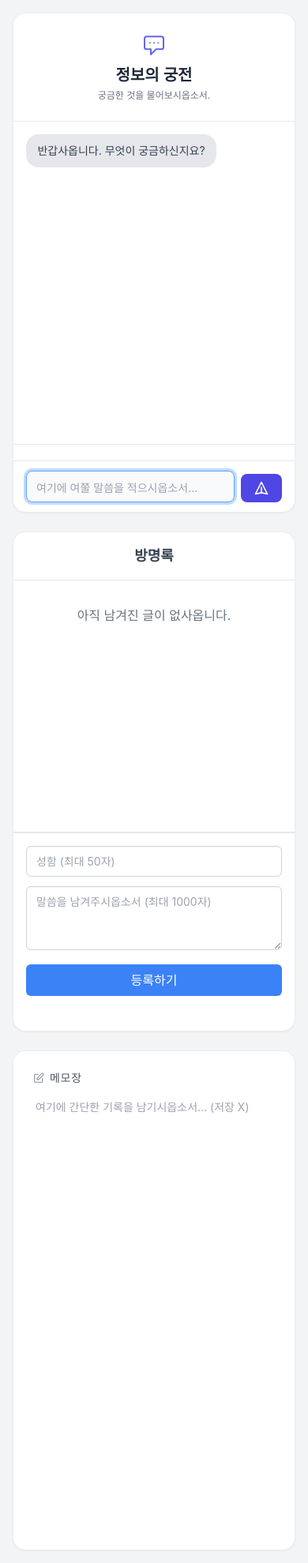
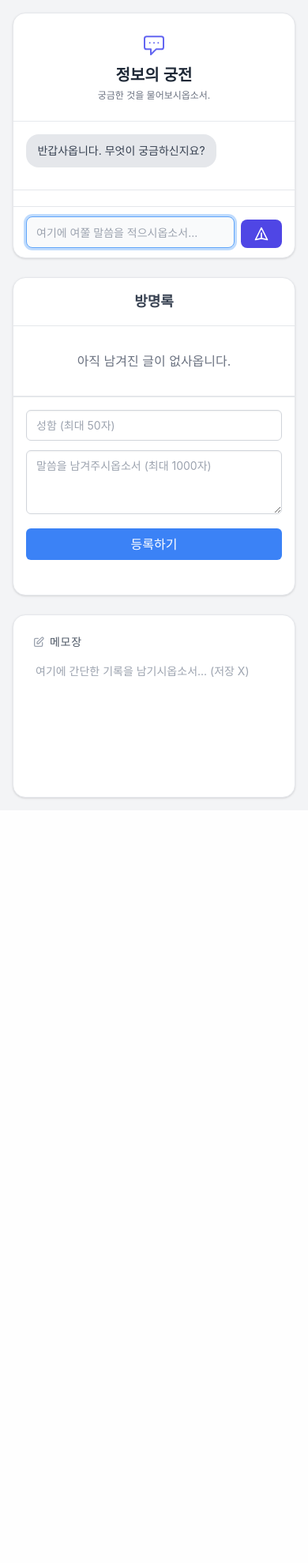
Before and after one commit to suke199800/sasuke, a Flask app: page / in a window 390 px wide. Shown: the whole page at 79% size. After the commit the page ends 1013 px from the top, so only its background shows below. Run offline with Flask 2, Linux system fonts and the light colour scheme; data that the repository does not hold is empty; some libraries are stand-ins or nearby versions.

Commit message:
Update index.html

```diff
--- a/templates/index.html
+++ b/templates/index.html
@@ -15,33 +15,33 @@
         ::-webkit-scrollbar-track { background: transparent; }
         ::-webkit-scrollbar-thumb { background: #cccccc; border-radius: 10px; }
         ::-webkit-scrollbar-thumb:hover { background: #aaaaaa; }
-        #chatArea { max-height: calc(75vh - 150px); overflow-y: auto; padding: 1rem; border-bottom: 1px solid #e5e7eb; }
+        .section-container { background-color: white; border-radius: 1rem; box-shadow: 0 1px 3px 0 rgba(0, 0, 0, 0.1), 0 1px 2px -1px rgba(0, 0, 0, 0.1); border: 1px solid #e5e7eb; display: flex; flex-direction: column; overflow: hidden; height: auto; }
+        #chatArea { flex-grow: 1; overflow-y: auto; padding: 1rem; border-bottom: 1px solid #e5e7eb; max-height: 60vh; md:max-height: none; }
         .message-bubble { padding: 0.6rem 0.9rem; border-radius: 1rem; margin-bottom: 0.75rem; max-width: 85%; line-height: 1.6; word-wrap: break-word; font-size: 0.875rem; clear: both; }
         .user-message { background-color: #dbeafe; color: #1e40af; float: right; margin-left: auto; text-align: left; }
         .assistant-message { background-color: #e5e7eb; color: #374151; float: left; margin-right: auto; }
-        #inputArea { padding: 0.75rem 1rem; }
+        #inputArea { padding: 0.75rem 1rem; border-top: 1px solid #e5e7eb; flex-shrink: 0; }
         #messageInput { resize: none; overflow-y: hidden; transition: height 0.2s ease; flex-grow: 1; width: 100%; padding: 0.6rem 0.75rem; border: 1px solid #d1d5db; border-radius: 0.5rem; box-shadow: inset 0 1px 2px rgba(0,0,0,0.05); font-size: 0.875rem; color: #1f2937; background-color: #f9fafb; }
         #messageInput::placeholder { color: #9ca3af; }
         #messageInput:focus { outline: none; box-shadow: 0 0 0 3px rgba(96, 165, 250, 0.4); border-color: #60a5fa; }
         button#askButton { padding-top: 0.5rem; padding-bottom: 0.5rem; flex-shrink: 0; display: inline-flex; align-items: center; justify-content: center; background-color: #4f46e5; hover:background-color: #4338ca; color: white; font-weight: 500; font-size: 0.875rem; padding: 0.5rem 1rem; border-radius: 0.5rem; focus:outline-none; transition: background-color 0.2s; }
         button:disabled { background-color: #d1d5db; cursor: not-allowed; opacity: 0.7; }
-        #thinkingIndicator { display: none; text-align: center; padding: 0.5rem 0; color: #6b7280; font-size: 0.875rem; border-top: 1px solid #e5e7eb; }
+        #thinkingIndicator { display: none; text-align: center; padding: 0.5rem 0; color: #6b7280; font-size: 0.875rem; border-top: 1px solid #e5e7eb; flex-shrink: 0; }
         #timer { font-weight: 500; font-variant-numeric: tabular-nums; }
-        #errorArea { text-align: center; color: #dc2626; font-size: 0.75rem; font-weight: 500; height: 1.25rem; padding: 0 1rem; }
-        .guestbook-container { height: 75vh; max-height: 75vh; display: flex; flex-direction: column; }
-        #guestbookEntries { flex-grow: 1; overflow-y: auto; padding: 1rem; border-bottom: 1px solid #e5e7eb; }
+        #errorArea { text-align: center; color: #dc2626; font-size: 0.75rem; font-weight: 500; height: 1.25rem; padding: 0 1rem; flex-shrink: 0; }
+        #guestbookEntries { flex-grow: 1; overflow-y: auto; padding: 1rem; border-bottom: 1px solid #e5e7eb; max-height: 55vh; md:max-height: none; }
         .guestbook-entry { background-color: #f9fafb; border: 1px solid #e5e7eb; padding: 0.75rem 1rem; border-radius: 0.5rem; margin-bottom: 0.75rem; }
         .guestbook-entry .name { font-weight: 600; color: #1f2937; margin-right: 0.5rem; }
         .guestbook-entry .timestamp { font-size: 0.75rem; color: #6b7280; }
         .guestbook-entry .message { margin-top: 0.5rem; font-size: 0.875rem; color: #374151; line-height: 1.6; white-space: pre-wrap; word-wrap: break-word; }
-        #guestbookForm { padding: 1rem; border-top: 1px solid #e5e7eb; }
+        #guestbookForm { padding: 1rem; border-top: 1px solid #e5e7eb; flex-shrink: 0; }
         #guestbookForm input, #guestbookForm textarea { width: 100%; padding: 0.5rem 0.75rem; border: 1px solid #d1d5db; border-radius: 0.375rem; margin-bottom: 0.75rem; font-size: 0.875rem; box-shadow: inset 0 1px 2px 0 rgba(0, 0, 0, 0.05); }
         #guestbookForm input:focus, #guestbookForm textarea:focus { outline: none; border-color: #3b82f6; box-shadow: 0 0 0 3px rgba(59, 130, 246, 0.3); }
         #guestbookForm textarea { resize: vertical; min-height: 60px; }
         #guestbookForm button { width: 100%; background-color: #3b82f6; color: white; font-weight: 500; padding: 0.5rem 1rem; border-radius: 0.375rem; transition: background-color 0.2s; }
         #guestbookForm button:hover { background-color: #2563eb; }
         #guestbookError { color: #dc2626; font-size: 0.75rem; font-weight: 500; height: 1.25rem; margin-top: 0.5rem; text-align: center; }
-        #notepadTextarea { flex-grow: 1; border: none; outline: none; box-shadow: none; resize: none; background-color: transparent; font-size: 0.875rem; line-height: 1.6; color: #4b5563; padding: 0.25rem; }
+        #notepadTextarea { flex-grow: 1; border: none; outline: none; box-shadow: none; resize: none; background-color: transparent; font-size: 0.875rem; line-height: 1.6; color: #4b5563; padding: 0.25rem; min-height: 150px; }
         #notepadTextarea:focus { box-shadow: none; }
         .animate-spin { animation: spin 1s linear infinite; }
         @keyframes spin { from { transform: rotate(0deg); } to { transform: rotate(360deg); } }
@@ -52,22 +52,22 @@
 <body class="flex items-center justify-center min-h-screen p-4 md:p-6 bg-gray-100">
     <div class="flex flex-col md:flex-row gap-6 w-full max-w-7xl mx-auto">
 
-        <div class="bg-white rounded-2xl shadow-sm w-full md:w-[45%] border border-gray-200/75 flex flex-col overflow-hidden guestbook-container">
+        <div class="section-container w-full md:w-[45%] h-auto md:h-[75vh]">
              <div class="text-center p-6 border-b border-gray-200/90 flex-shrink-0">
                   <svg xmlns="http://www.w3.org/2000/svg" class="h-8 w-8 mx-auto text-indigo-500 mb-2" fill="none" viewBox="0 0 24 24" stroke="currentColor" stroke-width="1.5"><path stroke-linecap="round" stroke-linejoin="round" d="M8 10h.01M12 10h.01M16 10h.01M9 16H5a2 2 0 01-2-2V6a2 2 0 012-2h14a2 2 0 012 2v8a2 2 0 01-2 2h-5l-5 5v-5z" /></svg>
                   <h1 class="text-xl md:text-2xl font-semibold text-gray-800">정보의 궁전</h1>
                   <p class="text-xs text-gray-500 mt-1">궁금한 것을 물어보시옵소서.</p>
              </div>
-             <div id="chatArea" class="flex-grow"><div class="message-bubble assistant-message">반갑사옵니다. 무엇이 궁금하신지요?</div></div>
-             <div id="thinkingIndicator" class="flex-shrink-0"><span>답변을 생각하고 있사옵니다... </span><span id="timer">(0.0s)</span></div>
+             <div id="chatArea"> <div class="message-bubble assistant-message">반갑사옵니다. 무엇이 궁금하신지요?</div> </div>
+             <div id="thinkingIndicator" class="flex-shrink-0"> <span>답변을 생각하고 있사옵니다... </span><span id="timer">(0.0s)</span> </div>
              <div id="errorArea" class="flex-shrink-0"></div>
-             <div id="inputArea" class="flex items-end gap-2 border-t border-gray-200/90 flex-shrink-0 p-2">
-                  <textarea id="messageInput" rows="1" class="flex-grow w-full" placeholder="여기에 여쭐 말씀을 적으시옵소서..."></textarea>
+             <div id="inputArea" class="flex items-end gap-2 p-2">
+                  <textarea id="messageInput" rows="1" class="flex-grow" placeholder="여기에 여쭐 말씀을 적으시옵소서..."></textarea>
                   <button id="askButton"><svg xmlns="http://www.w3.org/2000/svg" class="h-5 w-5" fill="none" viewBox="0 0 24 24" stroke="currentColor" stroke-width="2"><path stroke-linecap="round" stroke-linejoin="round" d="M12 19l9 2-9-18-9 18 9-2zm0 0v-8" /></svg></button>
              </div>
         </div>
 
-        <div class="bg-white rounded-2xl shadow-sm w-full md:w-[30%] border border-gray-200/75 flex flex-col guestbook-container">
+        <div class="section-container w-full md:w-[30%] h-auto md:h-[75vh]">
             <h3 class="text-lg font-semibold text-gray-700 p-4 border-b text-center flex-shrink-0">방명록</h3>
             <div id="guestbookEntries">
                 {% if guestbook_entries %}
@@ -89,7 +89,7 @@
             </div>
         </div>
 
-        <div class="bg-white p-6 rounded-2xl shadow-sm w-full md:w-[25%] border border-gray-200/75 flex flex-col guestbook-container md:sticky md:top-6">
+        <div class="section-container w-full md:w-[25%] h-auto md:h-[75vh] md:sticky md:top-6 p-6">
              <h3 class="text-sm font-medium text-gray-600 mb-3 flex items-center uppercase tracking-wider flex-shrink-0">
                  <svg xmlns="http://www.w3.org/2000/svg" class="h-4 w-4 mr-1.5 text-gray-400" fill="none" viewBox="0 0 24 24" stroke="currentColor" stroke-width="2"><path stroke-linecap="round" stroke-linejoin="round" d="M11 5H6a2 2 0 00-2 2v11a2 2 0 002 2h11a2 2 0 002-2v-5m-1.414-9.414a2 2 0 112.828 2.828L11.828 15H9v-2.828l8.586-8.586z" /></svg> 메모장
              </h3>
@@ -109,7 +109,6 @@
         const guestbookMessageInput = document.getElementById('guestbookMessage');
         const addEntryButton = document.getElementById('addEntryButton');
         const guestbookErrorDiv = document.getElementById('guestbookError');
-        const noEntriesMessage = document.getElementById('noEntriesMessage');
 
         let conversationHistory = [];
         const MAX_HISTORY_MESSAGES = 20;
@@ -144,8 +143,8 @@
                      messageDiv.style.border = '1px solid #fecaca';
                 }
             }
-            chatArea.appendChild(messageDiv);
-            chatArea.scrollTop = chatArea.scrollHeight;
+            if(chatArea) chatArea.appendChild(messageDiv);
+            if(chatArea) chatArea.scrollTop = chatArea.scrollHeight;
         }
 
         function autoResizeTextarea() {
@@ -159,8 +158,8 @@
         async function sendMessage() {
             if (!messageInput || !askButton) { console.error("채팅 요소 미발견"); return; }
             const messageText = messageInput.value.trim();
-            errorArea.textContent = '';
-            thinkingIndicator.style.display = 'none';
+            if(errorArea) errorArea.textContent = '';
+            if(thinkingIndicator) thinkingIndicator.style.display = 'none';
             if (timerInterval) clearInterval(timerInterval);
             if (!messageText) { messageInput.focus(); return; }
 
@@ -173,11 +172,12 @@
 
             askButton.disabled = true; messageInput.disabled = true;
             askButton.querySelector('svg')?.classList.add('animate-spin');
-            thinkingIndicator.style.display = 'block';
-            startTime = Date.now(); timerElement.textContent = '(0.0s)';
+            if(thinkingIndicator) thinkingIndicator.style.display = 'block';
+            startTime = Date.now();
+            if(timerElement) timerElement.textContent = '(0.0s)';
             timerInterval = setInterval(() => {
                 const elapsedSeconds = ((Date.now() - startTime) / 1000).toFixed(1);
-                timerElement.textContent = `(${elapsedSeconds}s)`;
+                if(timerElement) timerElement.textContent = `(${elapsedSeconds}s)`;
             }, 100);
 
             try {
@@ -194,17 +194,20 @@
                 console.error('오류 발생:', error);
                 const errorMsg = `⚠️ ${error.message || '알 수 없는 오류 발생'}`;
                 appendMessageToUI('assistant', errorMsg);
-                errorArea.textContent = error.message || '알 수 없는 오류가 발생했습니다.';
+                if(errorArea) errorArea.textContent = error.message || '알 수 없는 오류가 발생했습니다.';
             } finally {
                 askButton.disabled = false; messageInput.disabled = false;
                 askButton.querySelector('svg')?.classList.remove('animate-spin');
-                thinkingIndicator.style.display = 'none'; messageInput.focus();
+                if(thinkingIndicator) thinkingIndicator.style.display = 'none';
+                if(messageInput) messageInput.focus();
             }
         }
 
         function prependGuestbookEntry(entry) {
              const currentNoEntriesMsg = document.getElementById('noEntriesMessage');
              if (currentNoEntriesMsg) { currentNoEntriesMsg.remove(); }
+             if (!guestbookEntriesDiv) return;
+
             const entryDiv = document.createElement('div');
             entryDiv.classList.add('guestbook-entry', 'new-entry');
             const safeName = entry.name.replace(/</g, "<").replace(/>/g, ">");
@@ -279,7 +282,6 @@
                  });
             }
         });
-
     </script>
 </body>
 </html>
```
